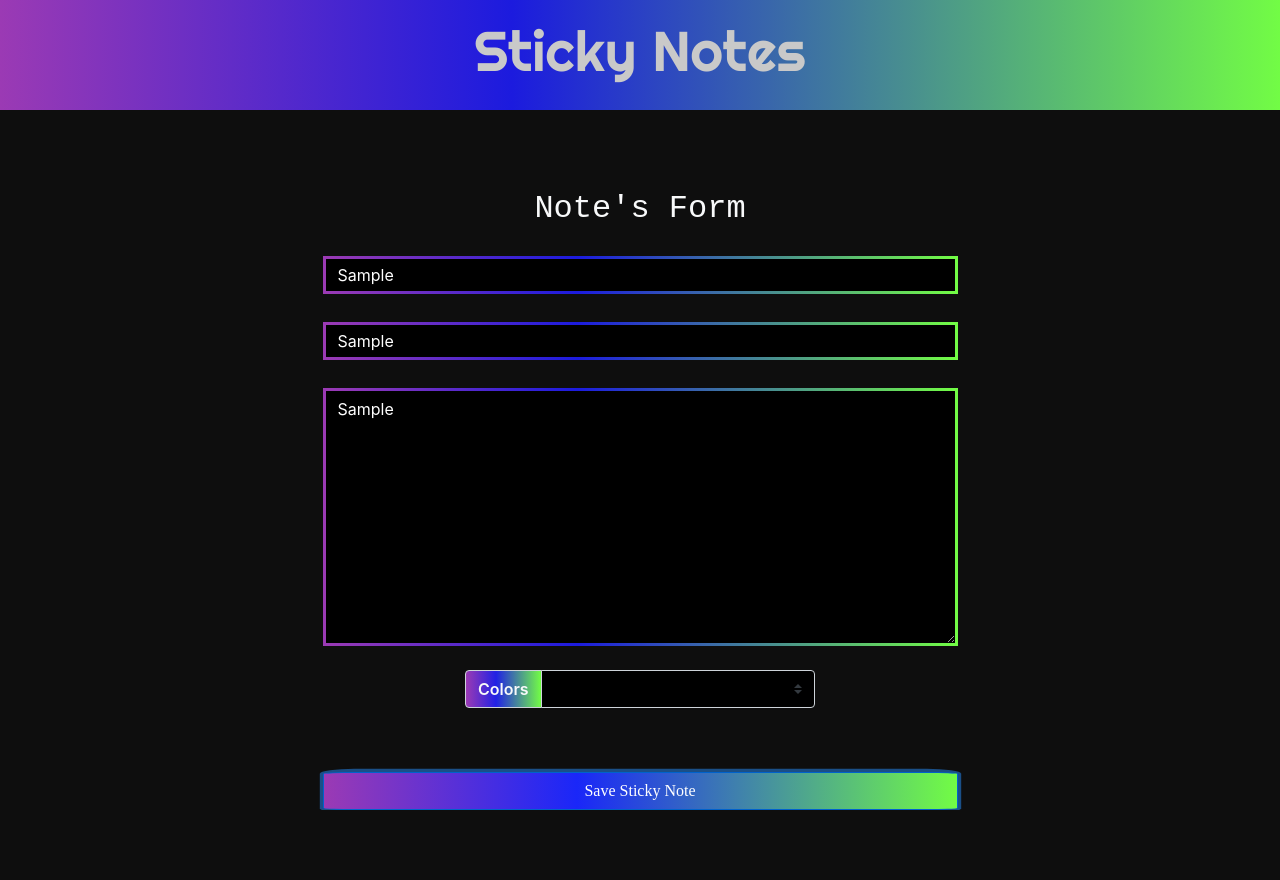
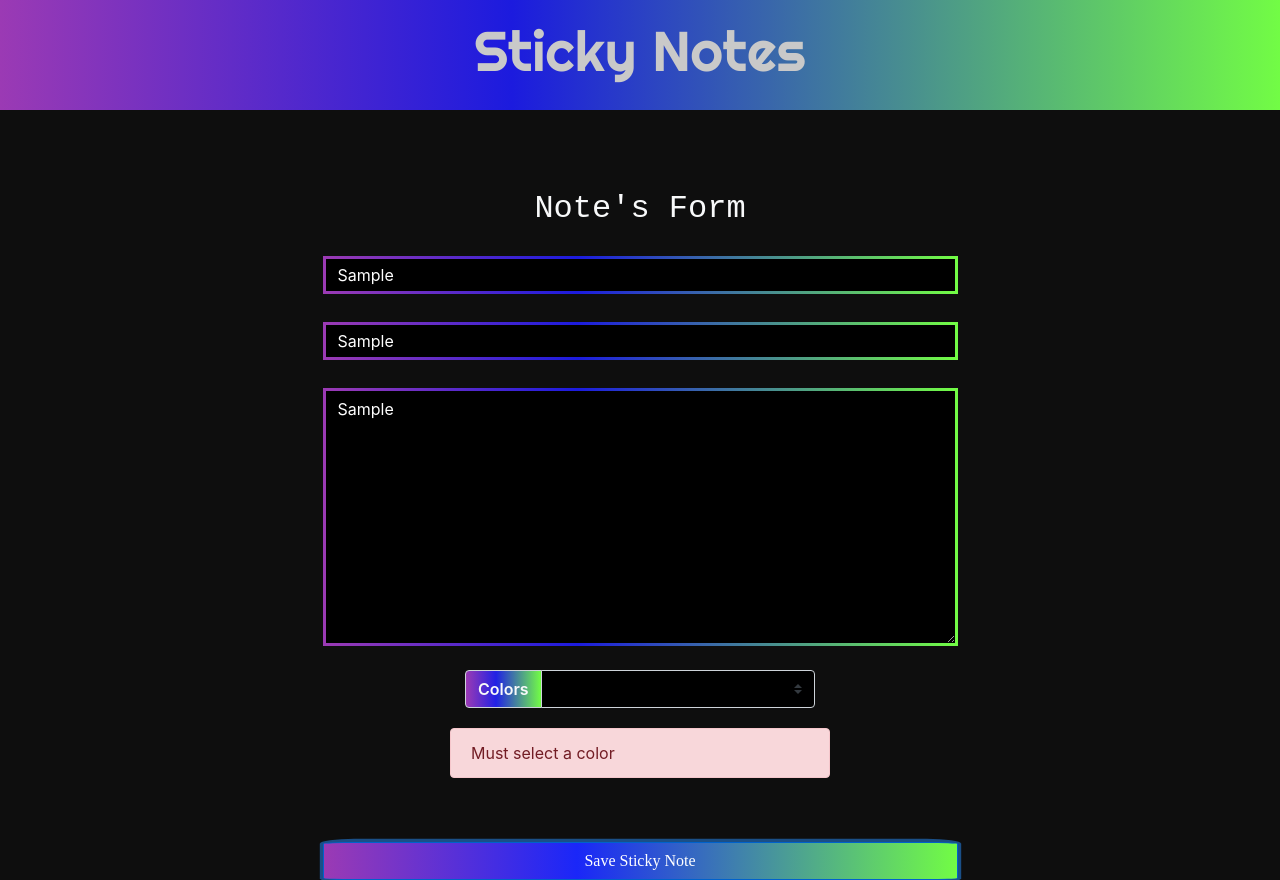
Before and after one commit to sfahadh/Sticky-Notes, an Angular app: page /note in a window 1280 px wide. Both pictures are taken after typing "Sample", "Sample", "Sample" into the empty fields and a click on the button "Save Sticky Note". Before the commit the page ends 810 px from the top, so only its background shows below. Built offline with nearby package versions, Linux system fonts and the light colour scheme; a web font is replaced by a local one.

Commit message:
added alert so that user must select a color

```diff
--- a/src/app/components/form/dropdown/dropdown.component.html
+++ b/src/app/components/form/dropdown/dropdown.component.html
@@ -1,12 +1,18 @@
 <div class="row justify-content-center mt-4">
     <div class="input-group mb-3 col-md-6 col-lg-4 col-11">
 		<div class="input-group-prepend">
-		  <label class="input-group-text bg-dark text-light" for="colors">Colors</label>
+			<label class="input-group-text bg-dark text-light" for="colors">Colors</label>
 		</div>
 
 		<select class="custom-select" id="colors" name="colors" [(ngModel)]="stickyNote.color">
-		  <option disabled>select below</option>
-		  <option *ngFor="let category of categories">{{ category }}</option>
+		  	<option disabled>select below</option>
+		  	<option *ngFor="let category of categories">{{ category }}</option>
 		</select>
-	  </div>
+	</div>
 </div>
+
+<div class="row justify-content-center mt-1">
+	<div class="alert alert-danger col-md-6 col-lg-4 col-11" *ngIf="stickyNote.color === undefined && submitted">
+		Must select a color
+	</div>
+</div>
--- a/src/app/components/form/dropdown/dropdown.component.ts
+++ b/src/app/components/form/dropdown/dropdown.component.ts
@@ -8,6 +8,8 @@ import { Component, Input, OnInit } from '@angular/core';
 
 export class DropdownComponent implements OnInit {
   @Input() stickyNote;
+  @Input() submitted;
+
   categories: string[] = ["white", "black", "red", "blue", "green"];
   categorySelected: string = "Select color";
 
--- a/src/app/components/form/form/form.component.html
+++ b/src/app/components/form/form/form.component.html
@@ -2,7 +2,7 @@
     <h2 class="text-center mb-4 text-light">Note's Form</h2>
 
     <app-inputs [stickyNote]="stickyNote"></app-inputs>
-    <app-dropdown [stickyNote]="stickyNote"></app-dropdown>
+    <app-dropdown [stickyNote]="stickyNote" [submitted]="submitted"></app-dropdown>
 
     <div class="row justify-content-center mt-5">
         <div class="col-md-7 col-11">
--- a/src/app/components/form/form/form.component.ts
+++ b/src/app/components/form/form/form.component.ts
@@ -10,11 +10,13 @@ import { StickyNote } from 'src/app/model/sticky-note';
 
 export class FormComponent implements OnInit {
   stickyNote: StickyNote = new StickyNote("", "", "", "");
+  submitted: boolean = false;
 
   constructor(private Router: Router) { }
   ngOnInit(): void { }
 
   save() {
+    this.submitted = true;
     // this.Router.navigate(['']);
     this.stickyNote.date = Date.now();
     console.log(this.stickyNote);
```
